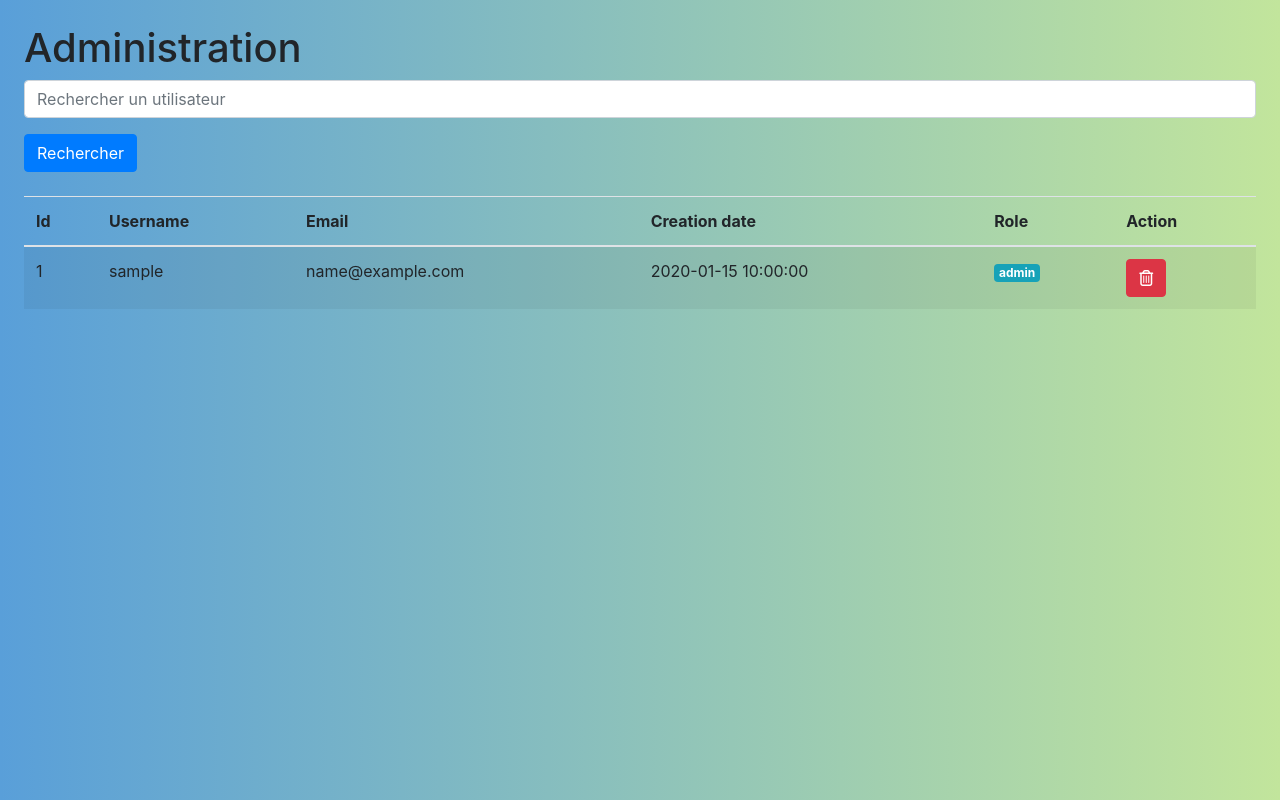
After one commit to AdamCyffka/DEV_Dashboard_2020, a PHP site: page /views/administration.php in a window 1280 px wide. The commit adds this page. Run offline with PHP 8.4, Linux system fonts and the light colour scheme; tables that the repository leaves empty hold one stand-in row (values such as "Sample post"); data that the repository does not hold is empty; some libraries are stand-ins or nearby versions.

Commit message:
Add admin page

```diff
--- /dev/null
+++ b/www/views/administration.php
@@ -0,0 +1,73 @@
+<?php
+
+  include('../scripts/dbconfig.php');
+
+  $query = "SELECT * FROM user";
+
+  // Search by username
+  if (!empty($_GET['q'])) {
+    $query .= " WHERE username LIKE \"%" . $_GET['q'] . "%\"";
+  }
+
+  $query .= " LIMIT 100";
+
+  $datas = mysqli_query($db, $query);
+?>
+
+<!DOCTYPE html>
+<html lang="en">
+
+<head>
+  <meta charset="UTF-8">
+  <meta name="viewport" content="width=device-width, initial-scale=1.0">
+  <meta http-equiv="X-UA-Compatible" content="ie=edge">
+  <link rel="stylesheet" href="https://cdn.jsdelivr.net/npm/bootstrap@4.5.3/dist/css/bootstrap.min.css"
+    integrity="sha384-TX8t27EcRE3e/ihU7zmQxVncDAy5uIKz4rEkgIXeMed4M0jlfIDPvg6uqKI2xXr2" crossorigin="anonymous">
+  <link rel="stylesheet" type="text/css" href="../public/css/dashboard.css">
+
+  <script src="https://kit.fontawesome.com/e98aadb0d3.js" crossorigin="anonymous"></script>
+  <script type="text/javascript" src="https://ajax.googleapis.com/ajax/libs/jquery/3.3.1/jquery.min.js"></script>
+  <script type="text/javascript" src="../public/js/dashboard.js"></script>
+  <script src="https://raw.githack.com/SortableJS/Sortable/master/Sortable.js"></script>
+  <title>Dashboard</title>
+</head>
+
+<body class="p-4">
+  <h1>Administration</h1>
+  <form action="" class="mb-4">
+    <div class="form-group">
+      <input type="text" class="form-control" name="q" placeholder="Rechercher un utilisateur" value="<?= htmlentities($_GET['q'] ?? null) ?>">
+    </div>
+    <button class="btn btn-primary">Rechercher</button>
+  </form>
+  <table class="table table-striped">
+    <thead>
+      <tr>
+        <th>Id</th>
+        <th>Username</th>
+        <th>Email</th>
+        <th>Creation date</th>
+        <th>Role</th>
+        <th>Action</th>
+      </tr>
+    </thead>
+    <tbody>
+      <?php foreach($datas as $data): ?>
+      <tr>
+        <td><?= $data['id'] ?></td>
+        <td><?= $data['username'] ?></td>
+        <td><?= $data['email'] ?></td>
+        <td><?= $data['date'] ?></td>
+        <td>
+          <span class="badge badge-info">admin</span>
+        </td>
+        <td>
+          <a href='../scripts/delete.php?username=".$data['username']."' type="button" class="btn btn-danger"><i class="far fa-trash-alt"></i></a>
+        </td>
+      </tr>
+      <?php endforeach; ?>
+    </tbody>
+  </table>
+</body>
+
+</html>
--- a/www/views/login.php
+++ b/www/views/login.php
@@ -20,9 +20,8 @@
   <meta http-equiv="X-UA-Compatible" content="ie=edge">
 
   <link rel="stylesheet" type="text/css" href="../public/css/dashboard.css">
-  <link rel="stylesheet" href="https://stackpath.bootstrapcdn.com/bootstrap/4.3.1/css/bootstrap.min.css"
-    integrity="sha384-ggOyR0iXCbMQv3Xipma34MD+dH/1fQ784/j6cY/iJTQUOhcWr7x9JvoRxT2MZw1T" crossorigin="anonymous">
-  <link rel="stylesheet" href="https://stackpath.bootstrapcdn.com/font-awesome/4.7.0/css/font-awesome.min.css">
+  <link rel="stylesheet" href="https://cdn.jsdelivr.net/npm/bootstrap@4.5.3/dist/css/bootstrap.min.css"
+    integrity="sha384-TX8t27EcRE3e/ihU7zmQxVncDAy5uIKz4rEkgIXeMed4M0jlfIDPvg6uqKI2xXr2" crossorigin="anonymous">
   <title>Dashboard</title>
 </head>
 
--- a/www/views/register.php
+++ b/www/views/register.php
@@ -20,9 +20,8 @@
   <meta http-equiv="X-UA-Compatible" content="ie=edge">
 
   <link rel="stylesheet" type="text/css" href="../public/css/dashboard.css">
-  <link rel="stylesheet" href="https://stackpath.bootstrapcdn.com/bootstrap/4.3.1/css/bootstrap.min.css"
-    integrity="sha384-ggOyR0iXCbMQv3Xipma34MD+dH/1fQ784/j6cY/iJTQUOhcWr7x9JvoRxT2MZw1T" crossorigin="anonymous">
-  <link rel="stylesheet" href="https://stackpath.bootstrapcdn.com/font-awesome/4.7.0/css/font-awesome.min.css">
+  <link rel="stylesheet" href="https://cdn.jsdelivr.net/npm/bootstrap@4.5.3/dist/css/bootstrap.min.css"
+    integrity="sha384-TX8t27EcRE3e/ihU7zmQxVncDAy5uIKz4rEkgIXeMed4M0jlfIDPvg6uqKI2xXr2" crossorigin="anonymous">
   <title>Dashboard</title>
 </head>
 
```
Also changed, not shown: www/index.php (+14 -6 lines), www/scripts/delete.php (added, +18 -0 lines), www/views/dashboard.php (+23 -12 lines).
